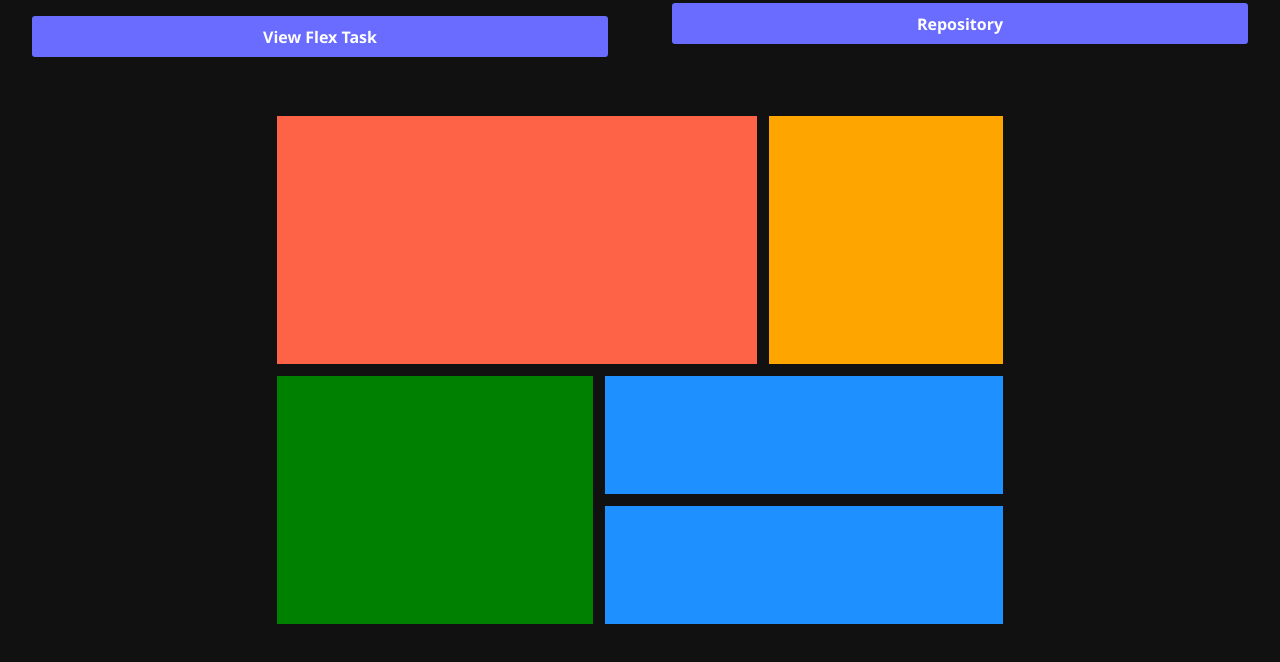
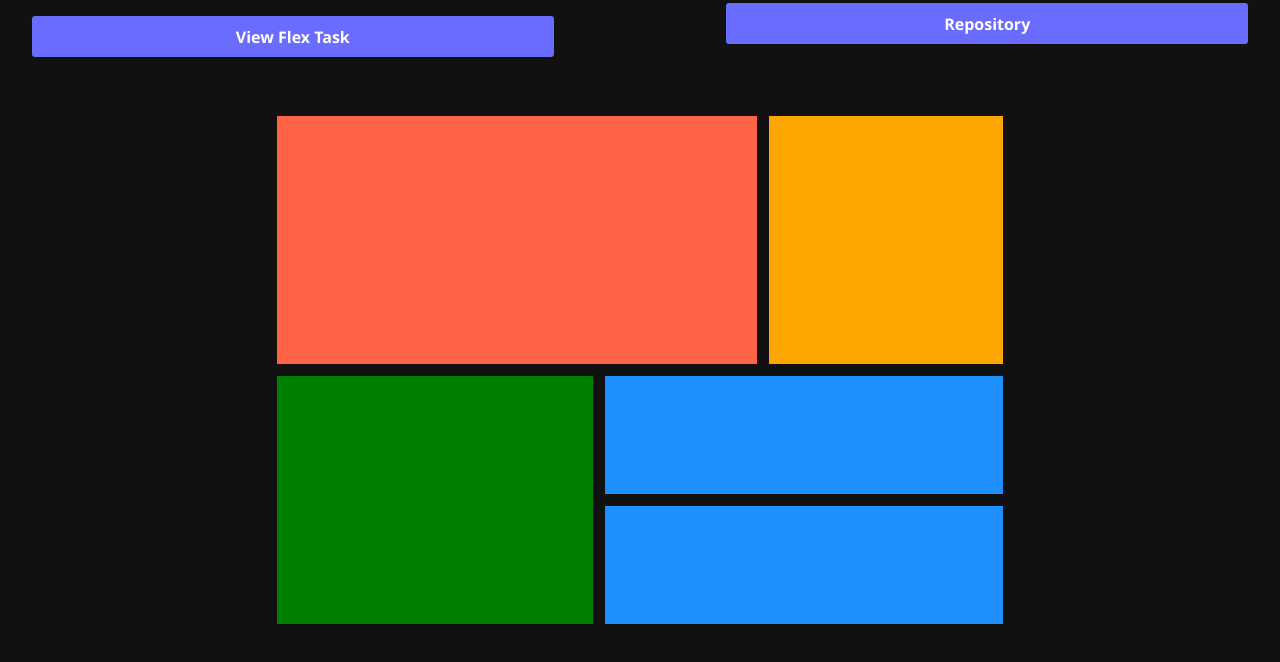
Before and after one commit to Ikechukwu750/3-column-card, a plain HTML site: page grid.html in a window 1280 px wide. Drawn offline with Linux system fonts and the light colour scheme.

Commit message:
Update grid.html

```diff
--- a/grid.html
+++ b/grid.html
@@ -28,7 +28,7 @@
       top: 1rem;
       left: 2rem;
       border-radius: 0.2rem;
-      padding: 0.6rem 2rem;
+      padding: 0.6rem 0.3rem;
       text-decoration: none;
       font-weight: bold;
       background-color: #696cff;
@@ -44,7 +44,7 @@
   right: 2rem;
   border-radius: 0.2rem;
   margin-left: 0.4rem;
-  padding: 0.6rem 2rem;
+  padding: 0.6rem 0.3rem;
   text-decoration: none;
   font-weight: bold;
   background-color: #696cff;
```
